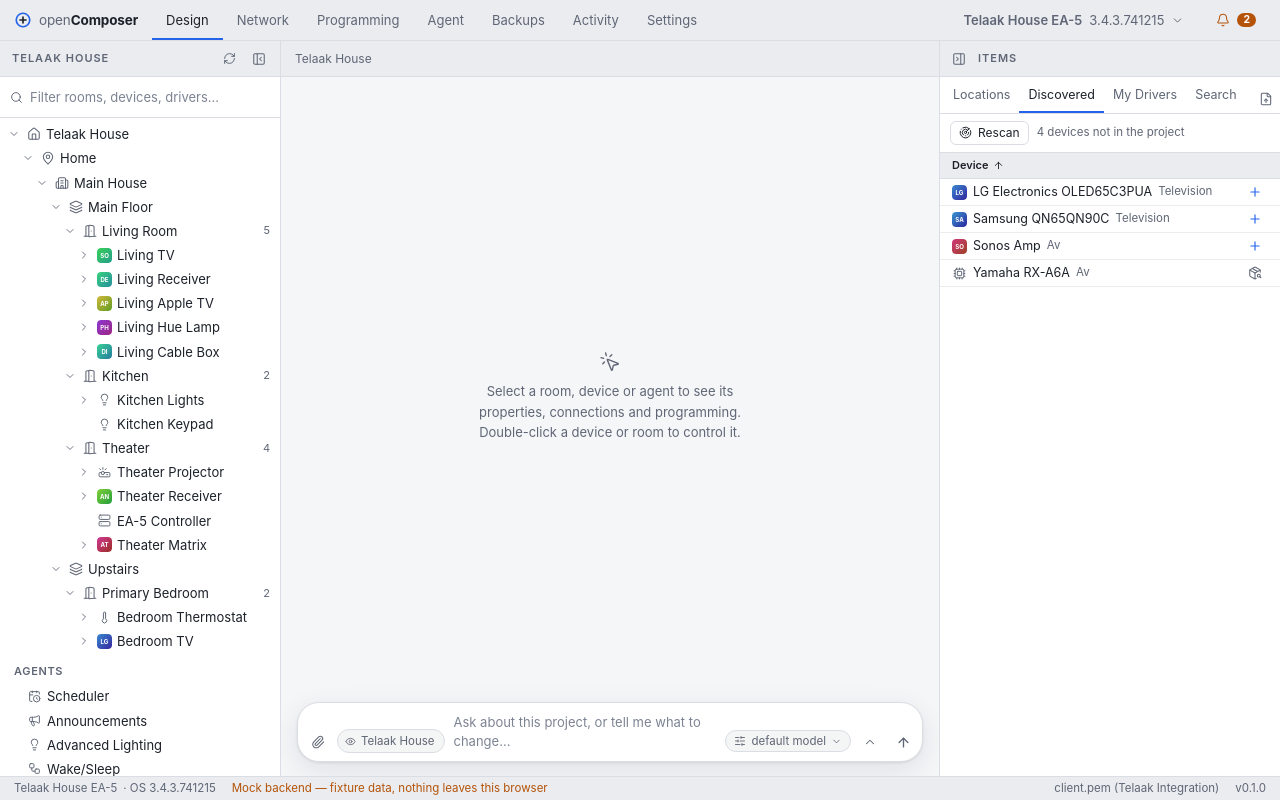
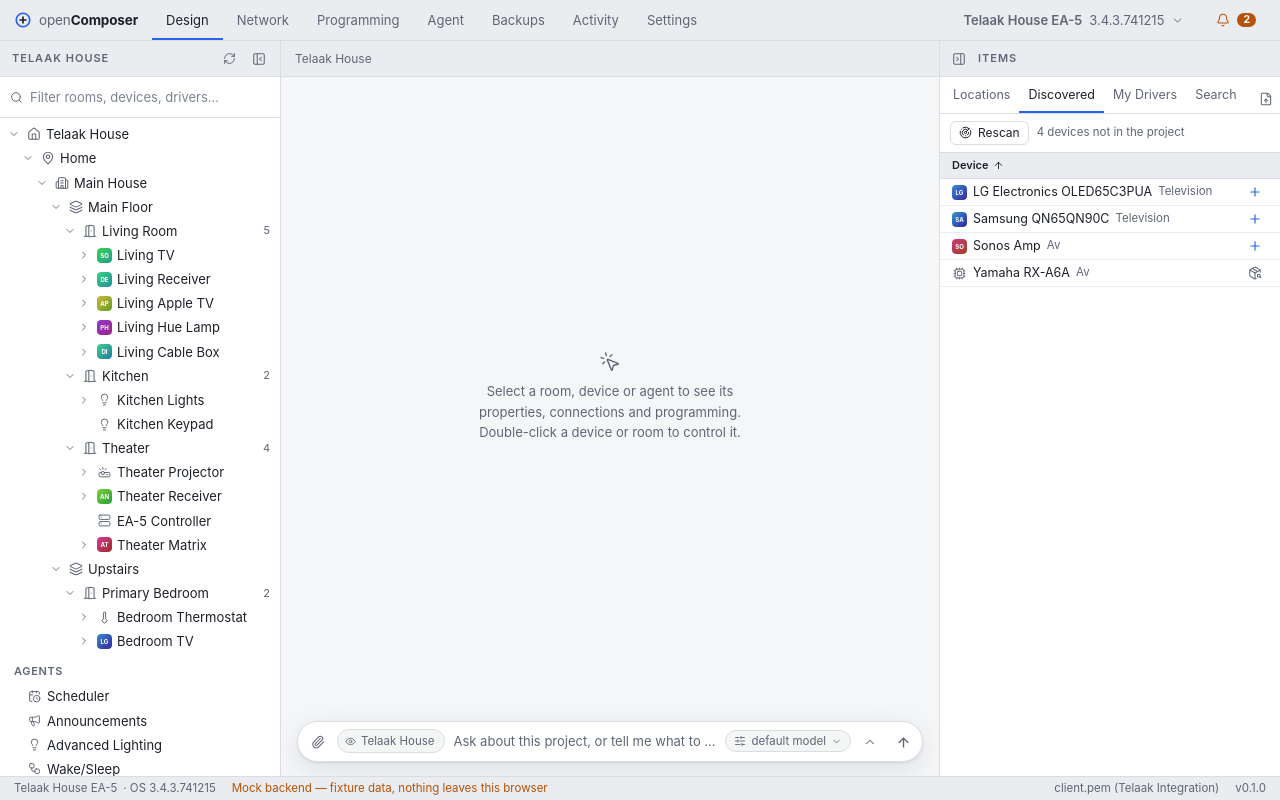
Before and after one commit to The1TrueJoe/openComposer, a React (Vite) app in the folder ui/: page / in a window 1280 px wide. Both pictures are taken after a click on the button "Continue without connecting". Built offline with nearby package versions, Linux system fonts and the light colour scheme.

Commit message:
UI: one-line ellipsised chat-bar hint; plain approval cards
The chat entry bar's placeholder is an overlay that stays one line and
ellipsises, so the bar keeps a consistent height and grows only for typed text.
Approval cards drop the coloured left stripe; status stays on the header badge.

```diff
--- a/ui/src/pages/agent/AgentPage.tsx
+++ b/ui/src/pages/agent/AgentPage.tsx
@@ -186,7 +186,8 @@ function Chat({ conv, shell, onSend, notInstalled, prefs, onPrefs, onNew }: {
           <AttachmentChips files={att.files} onRemove={att.remove} />
           <div className="composer-row">
           <AttachButton onPick={() => void att.pick()} />
-          <textarea ref={box} rows={1} placeholder={busy ? "Working… (Stop to interrupt)" : "Message the agent — Enter to send, Shift+Enter for a new line"}
+          <span className="ask-input">
+          <textarea ref={box} rows={1}
                     value={text} onChange={(e) => setText(e.target.value)}
                     onKeyDown={(e) => {
                       if (e.key === "Enter" && !e.shiftKey && !e.nativeEvent.isComposing) {
@@ -194,6 +195,8 @@ function Chat({ conv, shell, onSend, notInstalled, prefs, onPrefs, onNew }: {
                         void submit();
                       }
                     }} />
+          {!text && <span className="ask-ph" aria-hidden>{busy ? "Working… (Stop to interrupt)" : "Message the agent — Enter to send, Shift+Enter for a new line"}</span>}
+          </span>
           {busy ? (
             <Tip text="Stop"><button className="send stop" aria-label="Stop" onClick={() => conv && api.agentStop(conv.id).catch((e) => toast.error(errText(e)))}>
               <Square size={13} strokeWidth={2.2} /></button></Tip>
--- a/ui/src/pages/design/AskBar.tsx
+++ b/ui/src/pages/design/AskBar.tsx
@@ -205,8 +205,8 @@ export function AskBar({ shell, focus, project }: { shell: Shell; focus: FocusIt
           <Tip text={`Sent with your message: ${context}`}>
             <span className="ask-chip"><Eye size={11} strokeWidth={1.8} /><span>{chip}</span></span>
           </Tip>
+          <span className="ask-input">
           <textarea ref={box} rows={1} value={text} aria-label="Ask the agent"
-                    placeholder={busy ? "Working… (Stop to interrupt)" : "Ask about this project, or tell me what to change…"}
                     onChange={(e) => setText(e.target.value)}
                     onFocus={() => { if (conv?.entries.length && !open) setOpen(true); }}
                     onKeyDown={(e) => {
@@ -215,6 +215,8 @@ export function AskBar({ shell, focus, project }: { shell: Shell; focus: FocusIt
                         void send();
                       }
                     }} />
+            {!text && <span className="ask-ph" aria-hidden>{busy ? "Working… (Stop to interrupt)" : "Ask about this project, or tell me what to change…"}</span>}
+          </span>
           <AgentSettings conv={conv} prefs={prefs} onPrefs={setPrefs} onProvider={switchProvider} compact />
           {!open && (
             <Tip text={conv ? "Show the reply" : "Open the assistant"}>
--- a/ui/src/styles/agent.css
+++ b/ui/src/styles/agent.css
@@ -118,3 +118,6 @@
 .chip.attach { max-width: 230px; background: var(--bg); }
 .msg.user .attach-chips { justify-content: flex-end; margin-top: 4px; max-width: 78%; }
 .attach-btn { width: 28px; height: 28px; border-radius: 50%; }
+
+/* The placeholder hint overlay (shared .ask-ph), aligned to the composer's own padding. */
+.composer-box .ask-ph { left: 0; right: 0; top: 5px; line-height: 1.5; }
--- a/ui/src/styles/approvals.css
+++ b/ui/src/styles/approvals.css
@@ -1,14 +1,9 @@
 /* Approval cards (components/ApprovalCard.tsx): in the drawer and inline in the agent chat.
-   The status colours the left edge, so a stack of cards reads at a glance. */
-.ac { border: 1px solid var(--line); border-left: 3px solid var(--line); border-radius: 10px; background: var(--side); margin-bottom: 12px;
+   A plain bordered card — status is shown by the header badge, not a coloured edge. */
+.ac { border: 1px solid var(--line); border-radius: 10px; background: var(--side); margin-bottom: 12px;
   overflow: hidden; }
 .ac:focus { outline: none; }
 .ac:focus-visible, .ac.pending:focus-within { box-shadow: 0 0 0 1px color-mix(in srgb, var(--warn) 33.3%, transparent); }
-.ac.pending { border-left-color: var(--warn); }
-.ac.applying { border-left-color: var(--accent); }
-.ac.applied { border-left-color: var(--on); }
-.ac.failed { border-left-color: var(--bad); }
-.ac.denied, .ac.expired { border-left-color: var(--idle); }
 
 .ac-head { display: flex; align-items: center; gap: 8px; width: 100%; padding: 9px 12px; border: 0; background: none; color: var(--text);
   font: inherit; text-align: left; cursor: pointer; }
--- a/ui/src/styles/design.css
+++ b/ui/src/styles/design.css
@@ -327,3 +327,14 @@
 .link-event:focus-visible { outline: none; box-shadow: 0 0 0 2px var(--accent); }
 .link-event .event-go { color: var(--muted); opacity: 0; margin-left: 6px; }
 .link-event:hover .event-go, .link-event:focus-visible .event-go { opacity: 1; color: var(--accent); }
+
+/* The placeholder hint is drawn as an overlay so it stays one line and ellipsises when it
+   doesn't fit — the native textarea placeholder wraps and would grow the bar. The textarea
+   itself has an empty placeholder and still grows for what you actually type. */
+.ask-input { position: relative; display: flex; flex: 1 1 120px; min-width: 90px; }
+.ask-input textarea { width: 100%; }
+.ask-ph {
+  position: absolute; left: 4px; right: 4px; top: 5px; pointer-events: none;
+  color: var(--dim); font: inherit; line-height: 1.45;
+  white-space: nowrap; overflow: hidden; text-overflow: ellipsis;
+}
```
